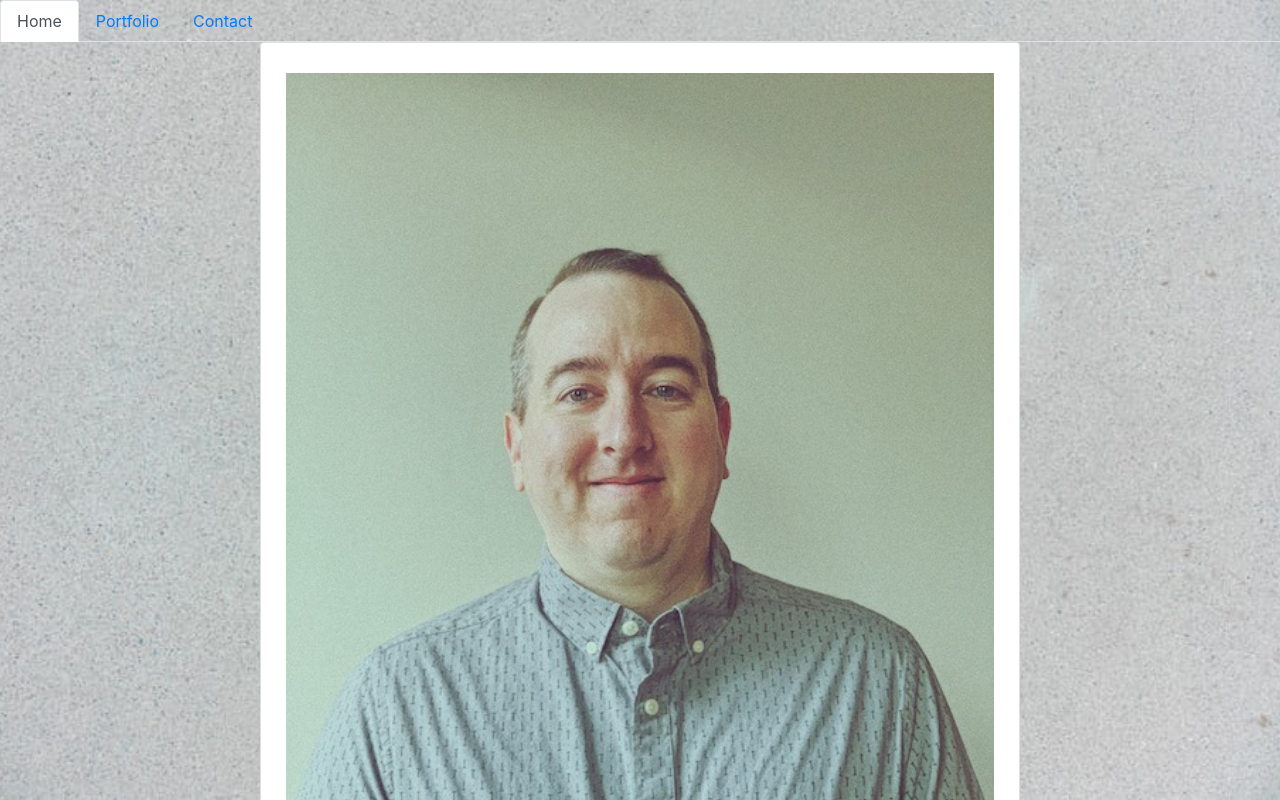
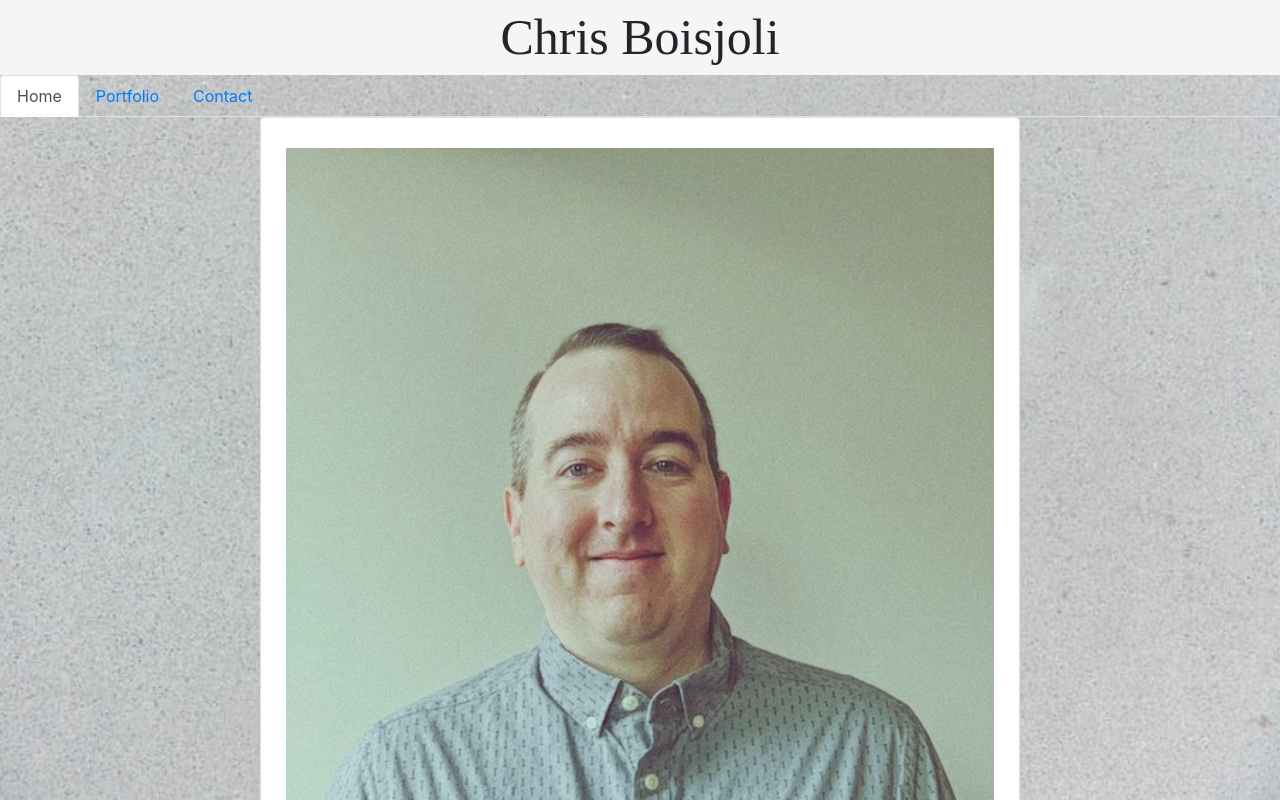
Before and after one commit to ChrisBoisjoli/christopherboisjoli-portfolio, a React (Create React App) app: page / in a window 1280 px wide. Shown: the top 800 px of the page. Built offline with nearby package versions, Linux system fonts and the light colour scheme.

Commit message:
added header component

```diff
--- a/src/App.js
+++ b/src/App.js
@@ -5,12 +5,15 @@ import NavTabs from "./components/NavTabs";
 import Home from "./components/pages/Home";
 import Contact from "./components/pages/Contact";
 import Portfolio from "./components/pages/Portfolio";
+import Header from "./components/header/Header";
 
 
 function App() {
   return (
+
     <Router>
     <div>
+    < Header />
       <NavTabs />
       <Route exact path="/" component={Home} />
       <Route exact path="/portfolio" component={Portfolio} />
--- /dev/null
+++ b/src/components/header/Header.js
@@ -0,0 +1,9 @@
+import React from "react";
+import "./style.css";
+function Header(){
+    return (
+        <header>Chris Boisjoli</header>
+    )
+}
+
+export default Header;
--- /dev/null
+++ b/src/components/header/style.css
@@ -0,0 +1,6 @@
+header {
+    font-size: 50px;
+    text-align: center;
+    background-color: whitesmoke;
+    font-family: "Train One", cursive;
+  }
```
